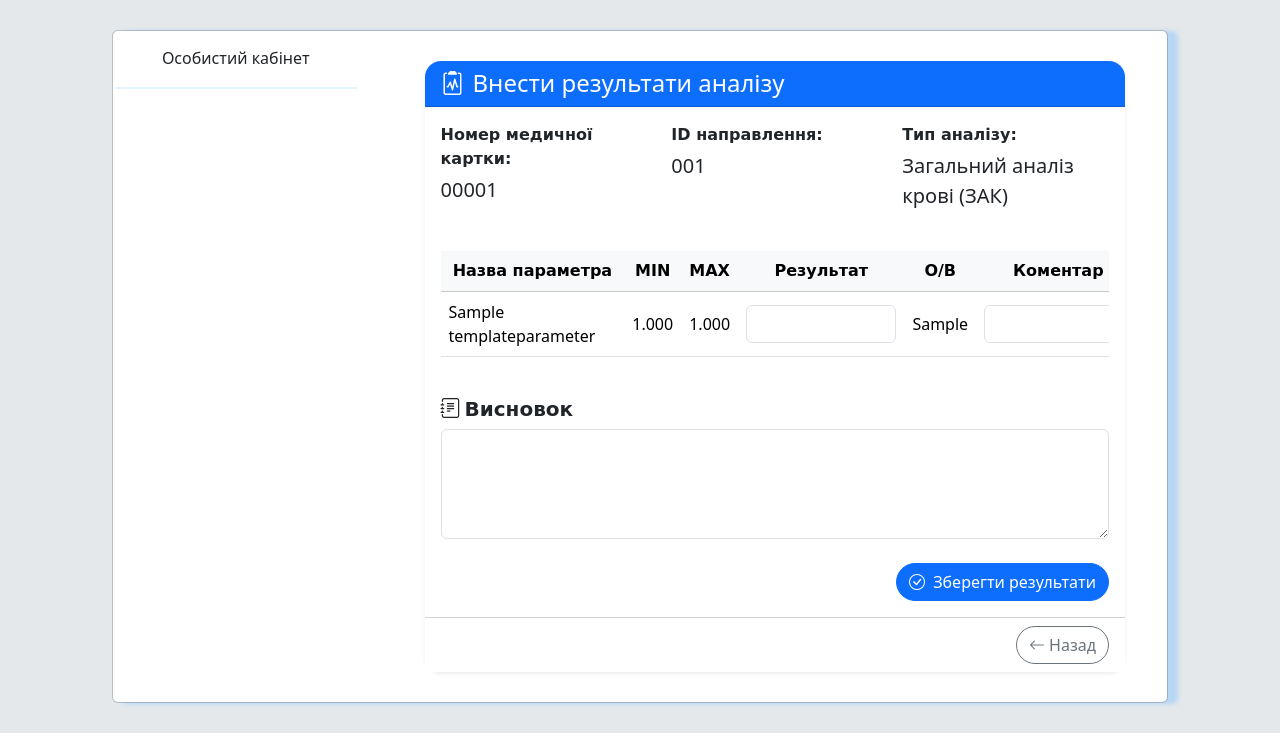
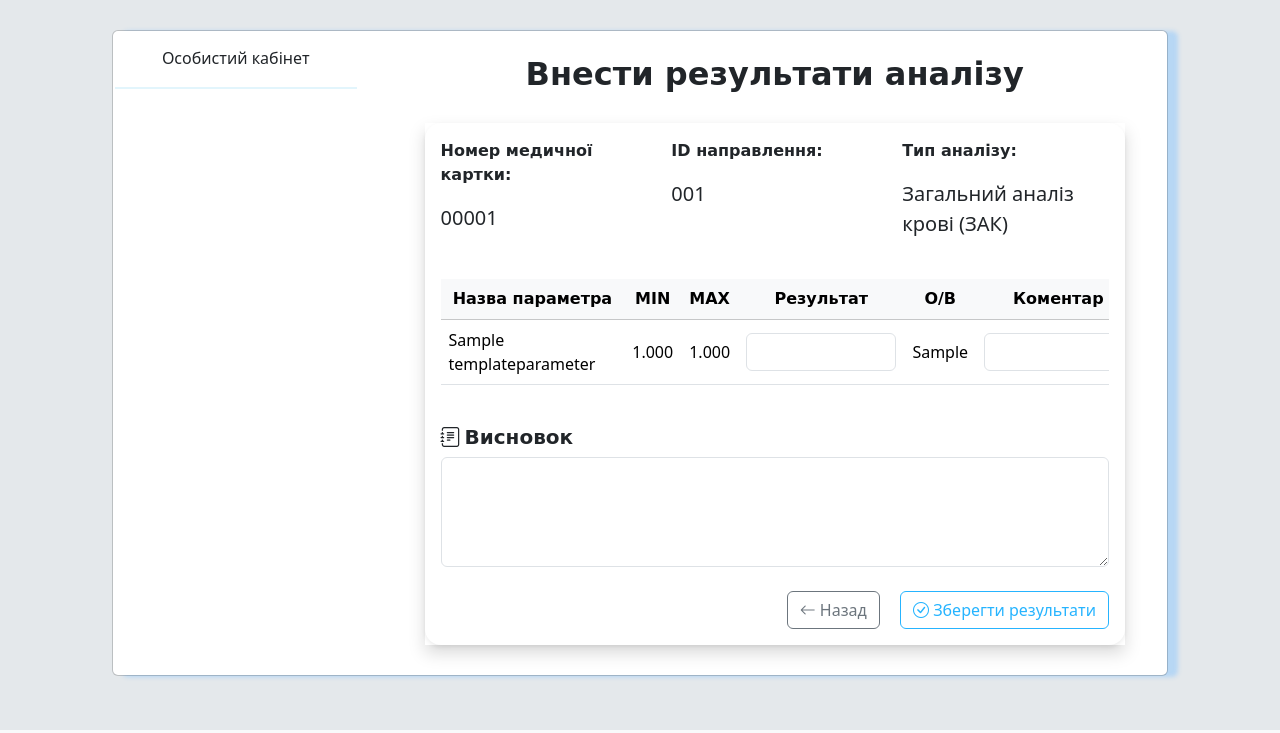
Before and after one commit to MaryBa-project/medical-information-system, a Django app: page /profile/laboratory/add-res/1 in a window 1280 px wide. Shown: the part 70-803 px from the top of the page. Run offline with Django 5.2, Linux system fonts and the light colour scheme; a user stored in the database is signed in; data comes from the database, SQL or seed files in the repository; tables that the repository leaves empty hold one stand-in row (values such as "Sample post"); parts of the project's set-up code (start-up, migrations or seed data) failed here and were passed over; some libraries are stand-ins or nearby versions.

Commit message:
modificate templates

```diff
--- a/cards_app/templates/cards/edit_signal_marks.html
+++ b/cards_app/templates/cards/edit_signal_marks.html
@@ -4,7 +4,7 @@
 
 {% block dynamic_content %}
 <div class="container mt-4">
-    <h3 class="text-center mb-4">Редагування сигнальних позначок</h3>
+    <h3 class="text-center mb-4 font-weight-bold">Редагування сигнальних позначок</h3>
     <form method="POST">
         {% csrf_token %}
         {{ formset.management_form }}
--- a/cards_app/templates/cards/vaccine_profile.html
+++ b/cards_app/templates/cards/vaccine_profile.html
@@ -17,7 +17,7 @@
 {% endif %}
 
 {% if card_vaccinations %}
-<div class="table-responsive">
+<div class="table-responsive me-3">
     {% if 'ПАЦІЄНТИ' in user_groups %}
         <h2 class="font-weight-bold text-center py-4">Мої щеплення</h2>
     {% else %}
@@ -69,7 +69,7 @@
 
 {% else %}
 <div class="container my-4">
-    <h4 class="font-weight-bold mb-3 mt-2 text-center">Інформація не знайдена!</h4>
+    <h4 class="font-weight-bold mb-3 mt-2 text-center">Інформація за картою №{{ card.display_id }} не знайдена!</h4>
     <p class="text-center">Дані в карту ще не занесені або медичних втручань пов'язаних з цим розділом ще не було.</p>
 </div>
 {% if can_edit %}
--- a/laboratory_app/templates/laboratory/add_result.html
+++ b/laboratory_app/templates/laboratory/add_result.html
@@ -7,7 +7,7 @@
     display: block;
     width: 100%;
     overflow-x: auto;
-    -webkit-overflow-scrolling: touch;
+    -webkit-overflow-scrolling: touch; /* інерційна прокрутка на iOS */
   }
   .table-responsive-custom table {
     min-width: 700px;
@@ -16,27 +16,23 @@
 {% endblock css %}
 
 {% block dynamic_content %}
-<div class="container mt-4">
+<div class="container mt-4 ">
+          <h2 class="font-weight-bold text-center">Внести результати аналізу</h2>
   <div class="card shadow-sm border-0 rounded-4">
-    <div class="card-header bg-primary text-white rounded-top-4">
-      <h4 class="mb-0">
-        <i class="bi bi-clipboard2-pulse me-2"></i>Внести результати аналізу
-      </h4>
-    </div>
 
-    <div class="card-body">
+    <div class="card-body shadow">
       <!-- Інформація про направлення -->
       <div class="row mb-4">
         <div class="col-md-4">
-          <p class="mb-1 font-weight-bold">Номер медичної картки:</p>
+          <p class="font-weight-bold">Номер медичної картки:</p>
           <p class="fs-5">{{ card.display_id }}</p>
         </div>
         <div class="col-md-4">
-          <p class="mb-1 font-weight-bold">ID направлення:</p>
+          <p class="font-weight-bold">ID направлення:</p>
           <p class="fs-5">{{ referral.display_id }}</p>
         </div>
         <div class="col-md-4">
-          <p class="mb-1 font-weight-bold">Тип аналізу:</p>
+          <p class="font-weight-bold">Тип аналізу:</p>
           <p class="fs-5">{{ ref_type.name }}</p>
         </div>
       </div>
@@ -80,20 +76,16 @@
         </div>
 
         <div class="text-end mt-4">
-          <button type="submit" class="btn btn-primary rounded-pill">
-            <i class="bi bi-check-circle me-1"></i> Зберегти результати
+          <a href="javascript:history.back()" class="btn btn-outline-secondary me-3">
+        <i class="bi bi-arrow-left"></i> Назад
+      </a>
+          <button type="submit" class="btn btn-outline-primary">
+            <i class="bi bi-check-circle"></i> Зберегти результати
           </button>
         </div>
       </form>
 
     </div>
-
-    <div class="card-footer bg-white text-end">
-      <a href="javascript:history.back()" class="btn btn-outline-secondary rounded-pill">
-        <i class="bi bi-arrow-left"></i> Назад
-      </a>
-    </div>
-
   </div>
 </div>
 {% endblock %}
--- a/templates/base_ok.html
+++ b/templates/base_ok.html
@@ -87,10 +87,10 @@
                   <li class="nav-item">
                     <a class="nav-link text-center" href="{% url 'card:journal_referral'%}">Лабораторний журнал</a>
                   </li>
-                  <hr class='hr_cards'>
+                  {% comment %} <hr class='hr_cards'>
                   <li class="nav-item">
                     <a class="nav-link text-center" href="{% url 'laboratory:lab_norms'%}">Реєстр нормативних значень</a>
-                  </li>
+                  </li> {% endcomment %}
                 {% endif %}
               </ul>
             </div>
--- a/users_app/templates/users/profile.html
+++ b/users_app/templates/users/profile.html
@@ -180,7 +180,7 @@
                  {% endif %}
                </div>
                <div class="col-md-6 mb-2">
-                 <label for="id_med-p-position" class="form-label">Посада*</label>
+                 <label for="id_med-p-position" class="form-label">Посада</label>
                  <input type="text" class="form-control form-control-sm" id="id_med-p-position"
                    name="med-p-position" placeholder="Введіть назву посади"
                    value="{% if personnel_form.position.value %}{{ personnel_form.position.value }}{% endif %}">
```
Also changed, not shown: cards_app/templates/cards/referral_profile.html (+10 -12 lines), cards_app/templates/cards/result_analysis.html (+13 -8 lines), cards_app/templates/cards/result_analysis_view.html (+7 -39 lines).
